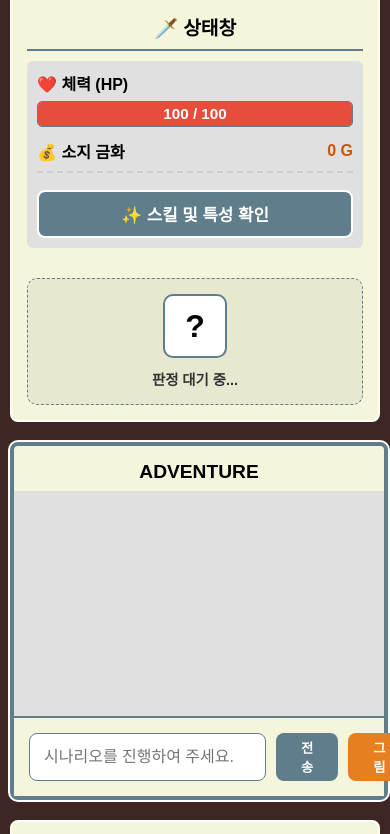
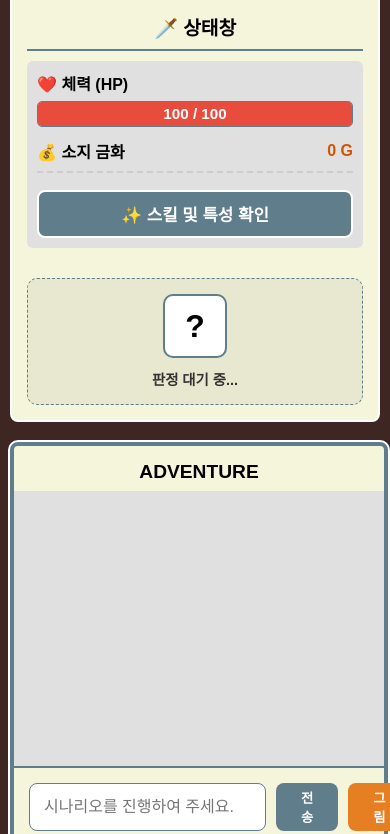
Before and after one commit to chanchan9741-hash/trpg, a website: page game.html in a window 390 px wide. Shown: the part 274-1108 px from the top of the page. Drawn offline with Linux system fonts and the light colour scheme; files whose address does not match are found by name.

Commit message:
모바일2

```diff
--- a/game.html
+++ b/game.html
@@ -244,11 +244,12 @@
             }
 
             /* ✨ 1. 채팅 구역 전체의 크기를 딱 고정! (더 이상 안 길어짐) */
+/* ✨ 1. 채팅 구역 전체의 크기를 화면의 70%로 확 키움! */
             #chat-section {
                 width: 100% !important;
-                height: 50vh !important; /* 스마트폰 화면 높이의 딱 절반(50%)만 차지 */
-                min-height: 350px !important;
-                max-height: 500px !important; /* 아무리 길어도 500px 이상 안 늘어남 */
+                height: 70vh !important; /* 스마트폰 화면 높이의 70% 차지 */
+                min-height: 400px !important;
+                max-height: 700px !important; /* 70%까지 맘껏 늘어나도록 최대 한계선 해제 */
             }
 
             /* ✨ 2. 넘치는 대화는 채팅창 안에서만 스크롤되도록 마법 부여 */
```
